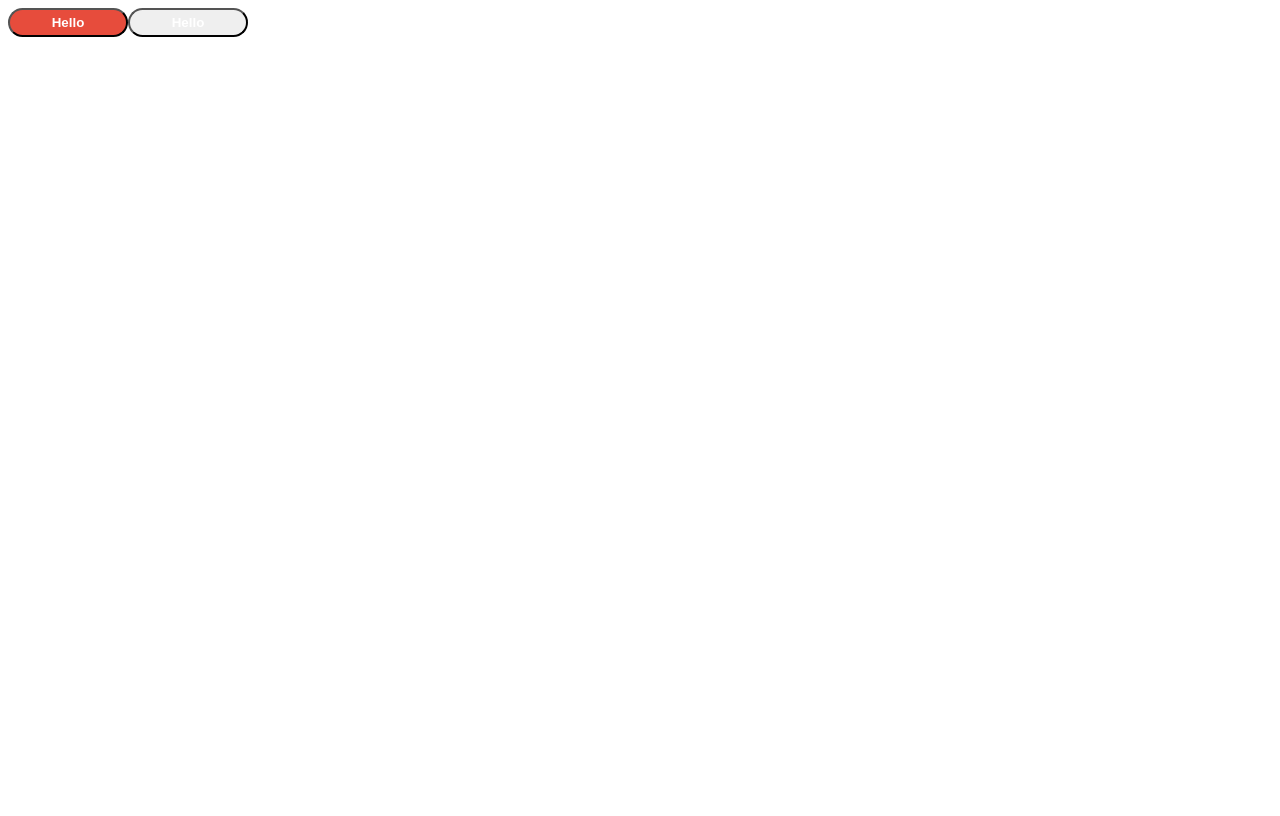
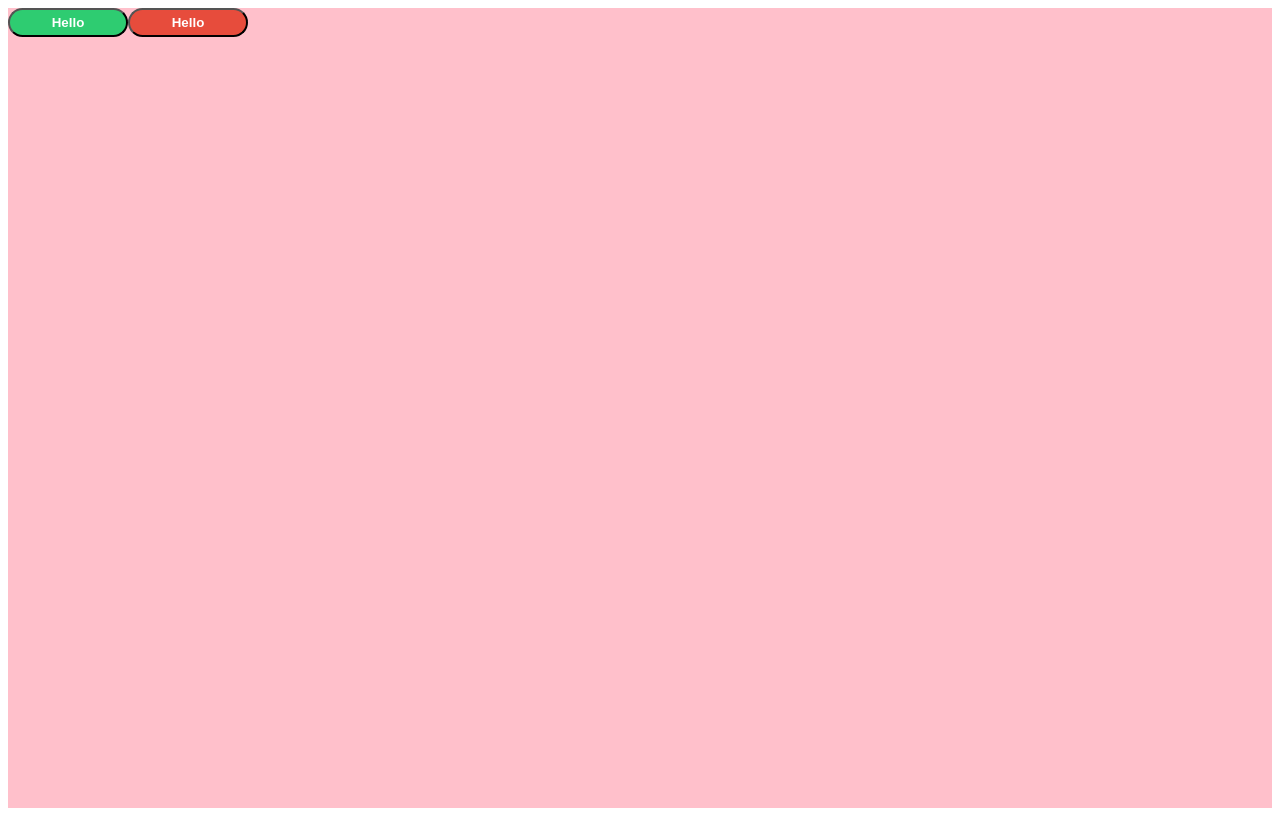
Before and after one commit to mykuromi/styled-awesomeness, a React (Create React App) app: page / in a window 1280 px wide. Built offline with nearby package versions, Linux system fonts and the light colour scheme.

Commit message:
2. Hello world with styled components

```diff
--- a/package.json
+++ b/package.json
@@ -6,7 +6,8 @@
     "cra-template": "1.2.0",
     "react": "^18.2.0",
     "react-dom": "^18.2.0",
-    "react-scripts": "5.0.1"
+    "react-scripts": "5.0.1",
+    "styled-components": "^6.0.8"
   },
   "scripts": {
     "start": "react-scripts start",
--- a/src/App.js
+++ b/src/App.js
@@ -1,20 +1,33 @@
-import "./App.css";
+import styled from "styled-components";
 
 function App() {
   return (
-    <>
-      <Button danger />
-      <Button />
-    </>
+    <Container>
+      <Button>Hello</Button>
+      <Button danger>Hello</Button>
+    </Container>
   );
 }
 
-const Button = ({ danger }) => (
-  <button
-    className={danger ? "button button--danger" : "button button-success"}
-  >
-    Hello
-  </button>
-);
+const Container = styled.div`
+  height: 100vh;
+  width: 100%;
+  background-color: pink;
+`;
+
+const Button = styled.button`
+  border-radius: 50px;
+  padding: 5px;
+  min-width: 120px;
+  color: white;
+  font-weight: 600;
+  -webkit-appearance: none;
+  cursor: pointer;
+  &:active,
+  &:focus {
+    outline: none;
+  }
+  background-color: ${(props) => (props.danger ? "#e74c3c" : "#2ecc71")};
+`;
 
 export default App;
```
Also changed, not shown: 1 other file (tests, documents, lock files or other folders).
